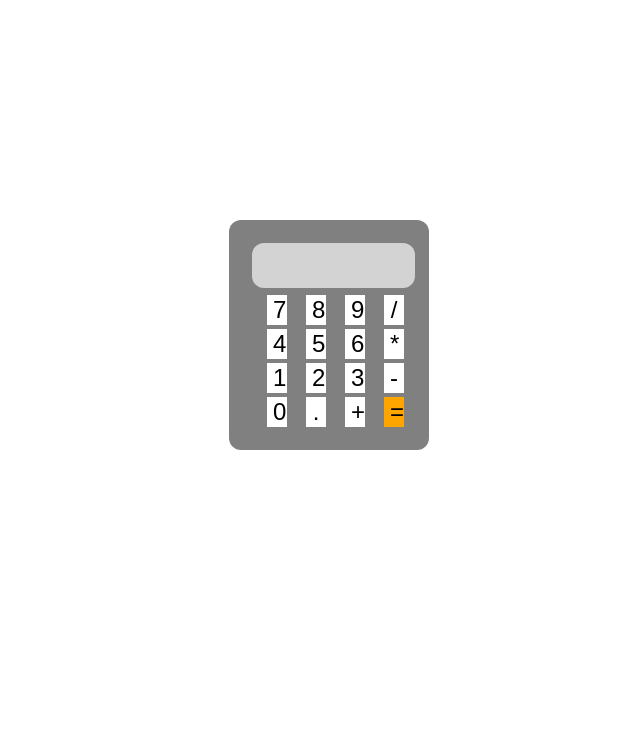
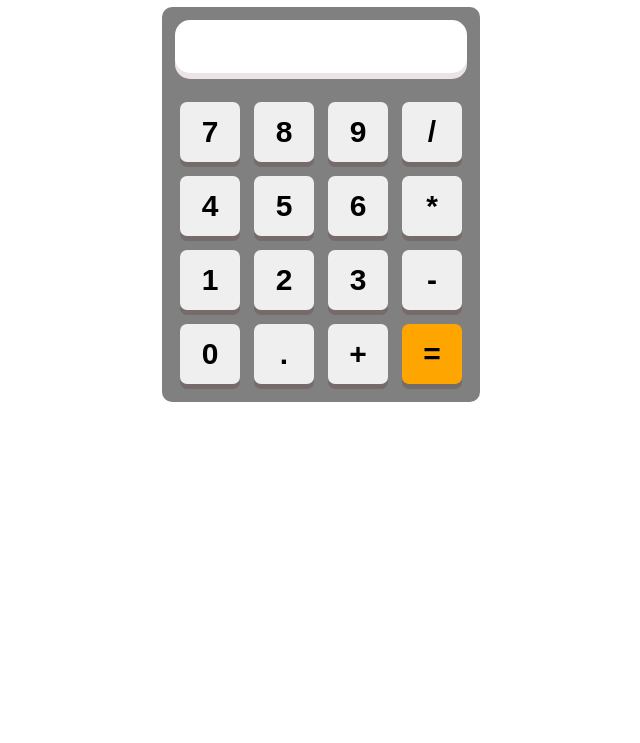
Before and after one commit to NgoziTina/progithub, a plain HTML site: page index.html in a window 1280 px wide. Shown: the part 73-816 px from the top of the page, without its empty margins (319-959 px from the left). Drawn offline with Linux system fonts and the light colour scheme.

Commit message:
updated my coding

```diff
--- a/index.html
+++ b/index.html
@@ -7,11 +7,17 @@
     <title>Project:calculator</title>
 </head>
 <body>
+    <h1><a href="https://github.com/NgoziTina/progithub">Link to my repository</a></h1>
+<div>
     <table class="calculator">
 
         <tr>
-            <td>
+            <td colspan="4">
                 <input type="text" id="display">
+                </td>
+                </tr>
+                <tr>
+                    <td>
                 <button onclick="appendToDisplay('7')">7</button>
                 <button onclick="appendToDisplay('8')">8</button>
                 <button onclick="appendToDisplay('9')">9</button>
@@ -45,6 +51,7 @@
         </tr>
 
     </table>
+    </div>
 
 
 
--- a/style.css
+++ b/style.css
@@ -1,65 +1,48 @@
-body {
-    background-color: white;
-    min-height: 100vh;
-    width: 100%;
+div{
+    display: flex;
     justify-content: center;
-    align-items: center;
-    display: flex;
-}
-
-td {
-    width: 250px;
-    height: 30px;
-}
-
-.calculator {
-    display: flex;
-    width: 200px;
-
-    border-radius: 12px;
-    padding: 20px;
-
-    background-color: gray;
-    overflow: hidden;
-}
-
-input {
-
-    justify-content: end;
-    display: flex;
-    width: 80%;
-    height: 5px;
-    text-align: end;
-    font-size: 2rem;
-    padding: 20px;
-
-    justify-content: center;
-    align-items: center;
-    margin-bottom: 5%;
-    margin-right: 12%;
-    border-radius: 12px;
-    border: none;
-    box-shadow: none;
-    background-color: lightgray;
-}
-
-button {
-    width: 20px;
-    /* height: 45px;  */
-    font-size: 24px;
-    /* border-radius: 10px; */
-    /* box-shadow: 0 0 10px #00000040; */
-    border: none;
-    background-color: white;
-    color: black;
-    cursor: pointer;
-    justify-content: center;
-    text-align: center;
-    margin-left: 15px;
 
 
 }
 
-.operator {
+
+h1{
+
+    text-align: center;
+}
+
+
+.calculator{
+    background-color: gray;
+    padding: 10px;
+    border-radius: 10px;
+
+
+}
+
+.calculator input{
+    width: 100%;
+    text-align: right;
+    padding: 15px 0;
+    font-size: 20px;
+    font-weight: bold;
+    box-shadow: 0px 6px hsl(0, 16%, 91%);
+    border-radius: 15px;
+    border: 0;
+    margin-bottom: 20px;
+}
+
+button{
+    width: 60px;
+    height: 60px;
+    border-radius: 7px;
+    font-size: 30px;
+    font-weight: bold;
+    box-shadow: 0px 5px #766b6b;
+    outline: none;
+    border: 0;
+    margin: 5px;
+}
+.operator{
     background-color: orange;
 }
```
